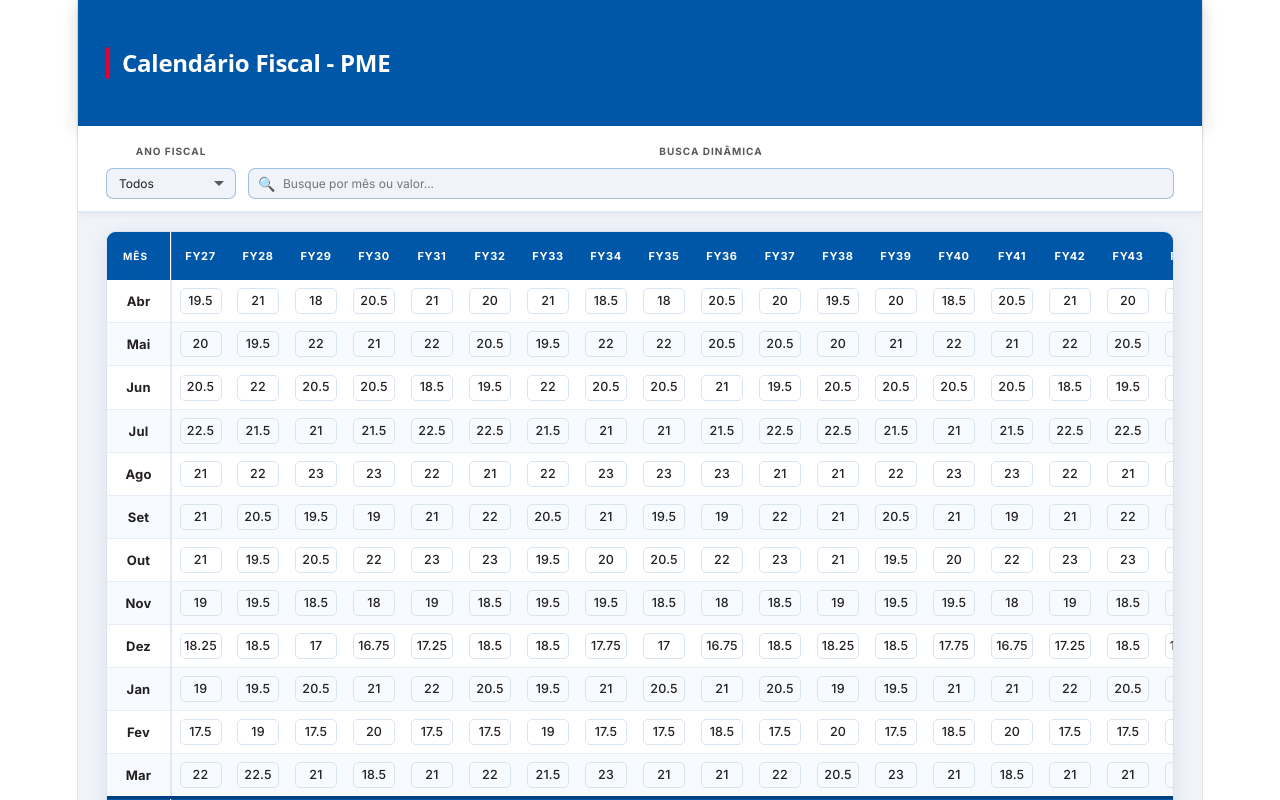
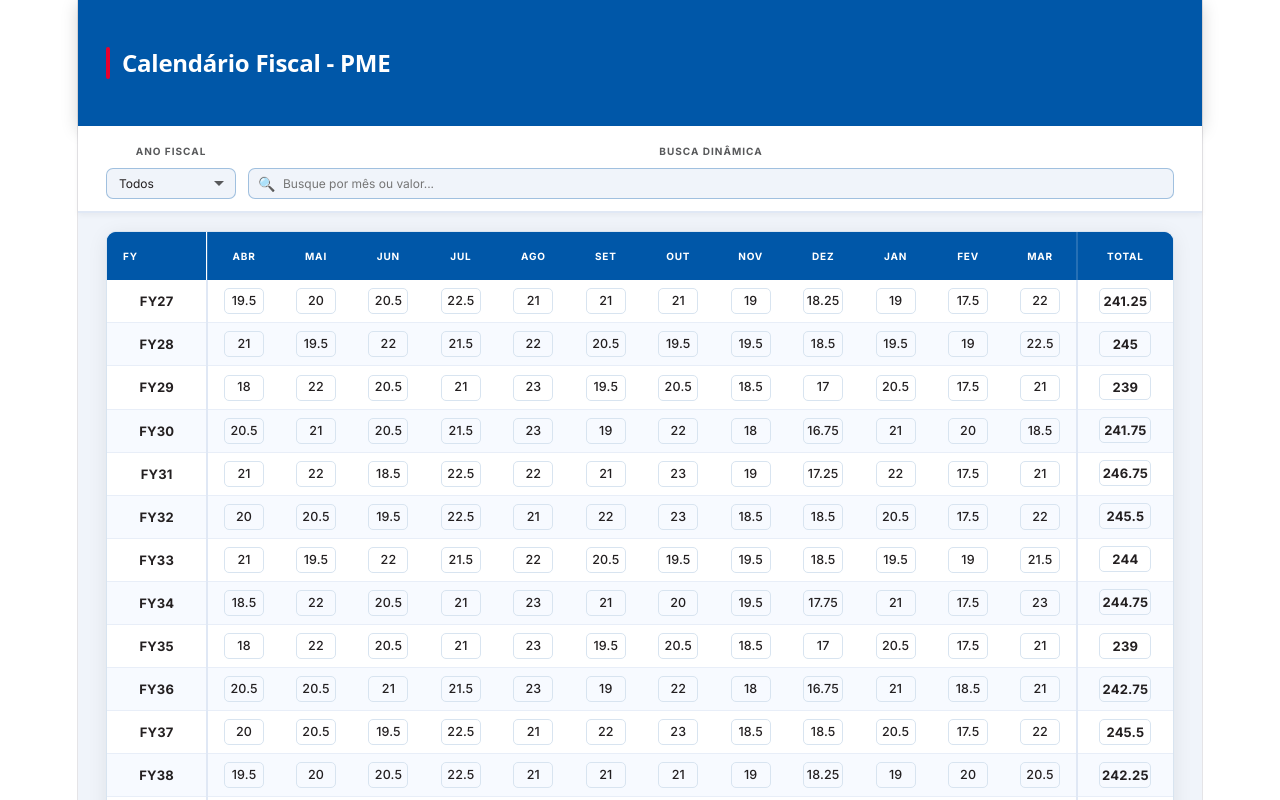
Before and after one commit to Aquiles-1983/calendario-fiscal, a React (Vite) app: page / in a window 1280 px wide. Shown: the top 800 px of the page. Built offline with nearby package versions, Linux system fonts and the light colour scheme.

Commit message:
Atualização do calendário

```diff
--- a/src/App.jsx
+++ b/src/App.jsx
@@ -268,7 +268,7 @@ function Modal({initialIdx, onClose}){
 
 // ── App ────────────────────────────────────────────────────────────────────────
 export default function App(){
-  const [sortRow,setSortRow]   = useState(null);
+  const [sortCol,setSortCol]   = useState(null);
   const [sortDir,setSortDir]   = useState(1);
   const [hoverCol,setHoverCol] = useState(null);
   const [hoverRow,setHoverRow] = useState(null);
@@ -276,31 +276,40 @@ export default function App(){
   const [busca,setBusca]       = useState("");
   const [modalIdx,setModalIdx] = useState(null);
 
-  const colsFY = useMemo(()=>
-    fyFiltro==="Todos" ? DATA : DATA.filter(r=>r.fy===fyFiltro),
-    [fyFiltro]);
+  // Linhas = FY filtrados
+  const rowsFY = useMemo(()=>{
+    let base = fyFiltro==="Todos" ? DATA : DATA.filter(r=>r.fy===fyFiltro);
+    if(busca.trim()){
+      const q=busca.trim().toLowerCase();
+      base=base.filter(r=>
+        r.fy.toLowerCase().includes(q)||
+        MESES.some(m=>String(r[m]).includes(q))||
+        String(r.T).includes(q)
+      );
+    }
+    return base;
+  },[fyFiltro,busca]);
 
-  const rowsMes = useMemo(()=>{
-    if(!busca.trim()) return MESES;
-    const q=busca.trim().toLowerCase();
-    return MESES.filter(m=>
-      m.toLowerCase().includes(q)||
-      colsFY.some(r=>String(r[m]).includes(q))
-    );
-  },[busca,colsFY]);
+  // Colunas = meses (sempre todos)
+  const colsMes = MESES;
 
-  const sortedCols = useMemo(()=>{
-    if(!sortRow) return colsFY;
-    return [...colsFY].sort((a,b)=>(a[sortRow]-b[sortRow])*sortDir);
-  },[colsFY,sortRow,sortDir]);
+  // Ordenar linhas (FY) pelo valor de um mês clicado
+  const sortedRows = useMemo(()=>{
+    if(!sortCol) return rowsFY;
+    return [...rowsFY].sort((a,b)=>{
+      const va = sortCol==="T" ? a.T : a[sortCol];
+      const vb = sortCol==="T" ? b.T : b[sortCol];
+      return (va-vb)*sortDir;
+    });
+  },[rowsFY,sortCol,sortDir]);
 
-  const handleSortRow = mes=>{
-    if(sortRow===mes) setSortDir(d=>-d);
-    else{ setSortRow(mes); setSortDir(1); }
+  const handleSortCol = col=>{
+    if(sortCol===col) setSortDir(d=>-d);
+    else{ setSortCol(col); setSortDir(1); }
   };
 
-  const avgMes = mes => colsFY.length
-    ? colsFY.reduce((s,r)=>s+r[mes],0)/colsFY.length : 0;
+  const avgCol = col => rowsFY.length
+    ? rowsFY.reduce((s,r)=>s+(col==="T"?r.T:r[col]),0)/rowsFY.length : 0;
 
   return(
     <div style={{minHeight:"100vh",background:"#F0F4FA",
@@ -377,73 +386,81 @@ export default function App(){
         </div>
       </div>
 
-      {/* TABELA: linhas = meses, colunas = FY */}
+      {/* TABELA: linhas = FY, colunas = Meses */}
       <div style={{padding:"18px 28px 36px"}}>
+        {sortedRows.length===0?(
+          <div style={{textAlign:"center",padding:"48px 0",color:SE.grayMd,fontSize:14}}>
+            Nenhum resultado encontrado.
+          </div>
+        ):(
           <div style={{overflowX:"auto",borderRadius:10,
             boxShadow:"0 4px 20px rgba(0,0,0,0.08)",border:"1px solid #D8E4F0"}}>
             <table style={{width:"100%",borderCollapse:"collapse",
               fontSize:12.5,fontFamily:"inherit",background:"#fff"}}>
               <thead>
                 <tr style={{background:SE.blue}}>
+                  {/* FY fixo */}
                   <th style={{padding:"11px 16px",textAlign:"left",color:"#fff",
                     fontSize:10,letterSpacing:"0.1em",textTransform:"uppercase",fontWeight:700,
-                  position:"sticky",left:0,background:SE.blue,zIndex:3,minWidth:64,
-                  borderRight:"2px solid rgba(255,255,255,0.15)"}}>Mês</th>
-                {sortedCols.map(r=>(
-                  <th key={r.fy}
-                    onMouseEnter={()=>setHoverCol(r.fy)}
+                    position:"sticky",left:0,background:SE.blue,zIndex:3,minWidth:72,
+                    borderRight:"2px solid rgba(255,255,255,0.15)"}}>FY</th>
+                  {/* Colunas = meses */}
+                  {colsMes.map(m=>(
+                    <th key={m} className="th-s"
+                      onClick={()=>handleSortCol(m)}
+                      onMouseEnter={()=>setHoverCol(m)}
                       onMouseLeave={()=>setHoverCol(null)}
-                    style={{padding:"11px 6px",textAlign:"center",minWidth:58,
-                      color:hoverCol===r.fy?SE.yellow:"#fff",fontSize:11,
-                      letterSpacing:"0.06em",fontWeight:700,
-                      background:hoverCol===r.fy?SE.blueDk:SE.blue,
-                      transition:"background .15s"}}>
-                    {r.fy}
+                      style={{padding:"11px 4px",textAlign:"center",minWidth:52,
+                        color:sortCol===m?SE.yellow:hoverCol===m?"rgba(255,255,255,0.8)":"#fff",
+                        fontSize:10,letterSpacing:"0.08em",textTransform:"uppercase",fontWeight:700,
+                        background:sortCol===m?SE.blueDk:SE.blue}}>
+                      {m}{sortCol===m?(sortDir===1?" ↑":" ↓"):""}
                     </th>
                   ))}
-                <th style={{padding:"11px 10px",textAlign:"center",minWidth:60,
-                  color:"#fff",fontSize:10,letterSpacing:"0.08em",
-                  textTransform:"uppercase",fontWeight:700,background:SE.blue,
-                  borderLeft:"2px solid rgba(255,255,255,0.15)"}}>Média</th>
+                  {/* Total */}
+                  <th className="th-s"
+                    onClick={()=>handleSortCol("T")}
+                    style={{padding:"11px 12px",textAlign:"center",minWidth:68,
+                      color:sortCol==="T"?SE.yellow:"#fff",fontSize:10,
+                      letterSpacing:"0.08em",textTransform:"uppercase",fontWeight:700,
+                      background:sortCol==="T"?SE.blueDk:SE.blue,
+                      borderLeft:"2px solid rgba(255,255,255,0.15)"}}>
+                    Total{sortCol==="T"?(sortDir===1?" ↑":" ↓"):""}
+                  </th>
                 </tr>
               </thead>
 
               <tbody>
-              {rowsMes.map((mes,ri)=>{
-                const isHR  = hoverRow===mes;
-                const isSrt = sortRow===mes;
+                {sortedRows.map((row,ri)=>{
+                  const isHR=hoverRow===row.fy;
                   return(
-                  <tr key={mes} className="row"
-                    onMouseEnter={()=>setHoverRow(mes)}
+                    <tr key={row.fy} className="row"
+                      onMouseEnter={()=>setHoverRow(row.fy)}
                       onMouseLeave={()=>setHoverRow(null)}
                       style={{background:ri%2===0?"#fff":"#F7FAFF",
                         borderBottom:"1px solid #E8EEF8"}}>
-
-                    <td className="th-s" onClick={()=>handleSortRow(mes)}
-                      style={{padding:"8px 12px",fontWeight:700,
-                        color:isSrt||isHR?SE.blue:SE.gray,fontSize:13,
+                      {/* FY */}
+                      <td style={{padding:"8px 16px",fontWeight:700,
+                        color:isHR?SE.blue:SE.gray,fontSize:13,
                         position:"sticky",left:0,zIndex:1,
                         background:isHR?"#EBF2FF":ri%2===0?"#fff":"#F7FAFF",
-                        borderRight:"2px solid #E0E8F5",whiteSpace:"nowrap",
-                        cursor:"pointer",userSelect:"none",transition:"color .15s"}}>
-                      {mes}
-                      {isSrt&&<span style={{marginLeft:4,fontSize:10,color:SE.grayMd}}>
-                        {sortDir===1?"↑":"↓"}
-                      </span>}
+                        borderRight:"2px solid #E0E8F5",
+                        whiteSpace:"nowrap",transition:"color .15s"}}>
+                        {row.fy}
                       </td>
-
-                    {sortedCols.map(r=>{
-                      const v=r[mes];
-                      const cellIdx=ALL_CELLS.findIndex(c=>c.fy===r.fy&&c.mes===mes);
-                      const isColHL=hoverCol===r.fy;
+                      {/* Células por mês */}
+                      {colsMes.map(m=>{
+                        const v=row[m];
+                        const cellIdx=ALL_CELLS.findIndex(c=>c.fy===row.fy&&c.mes===m);
+                        const isColHL=hoverCol===m;
                         return(
-                        <td key={r.fy} style={{padding:"6px 4px",textAlign:"center",
+                          <td key={m} style={{padding:"5px 3px",textAlign:"center",
                             background:isColHL?"#EBF2FF":"transparent"}}>
                             <div className="pip"
                               onClick={()=>setModalIdx(cellIdx)}
                               title="Ver calendário"
                               style={{display:"inline-flex",alignItems:"center",
-                              justifyContent:"center",width:42,height:26,
+                                justifyContent:"center",width:40,height:26,
                                 borderRadius:5,background:"transparent",
                                 color:SE.gray,fontWeight:500,fontSize:12.5,
                                 border:"1px solid #D8E4F0"}}>
@@ -452,47 +469,52 @@ export default function App(){
                           </td>
                         );
                       })}
-
-                    <td style={{padding:"6px 8px",textAlign:"center",
+                      {/* Total da linha */}
+                      <td style={{padding:"5px 8px",textAlign:"center",
                         borderLeft:"2px solid #E0E8F5"}}>
                         <div style={{display:"inline-flex",alignItems:"center",
-                        justifyContent:"center",width:46,height:26,
+                          justifyContent:"center",width:52,height:26,
                           borderRadius:5,background:"transparent",
-                        color:SE.grayMd,fontWeight:600,fontSize:12,
+                          color:SE.gray,fontWeight:700,fontSize:13,
                           border:"1px solid #D8E4F0"}}>
-                        {avgMes(mes).toFixed(1)}
+                          {fmt(row.T)}
                         </div>
                       </td>
                     </tr>
                   );
                 })}
+              </tbody>
 
-              {/* Linha Total */}
+              {/* Rodapé médias */}
+              {sortedRows.length>1&&(
+                <tfoot>
                   <tr style={{background:SE.blue,borderTop:`3px solid ${SE.blueDk}`}}>
-                <td style={{padding:"9px 12px",color:"#fff",fontSize:10,fontWeight:700,
+                    <td style={{padding:"9px 16px",color:"#fff",fontSize:10,fontWeight:700,
                       letterSpacing:"0.1em",textTransform:"uppercase",
                       position:"sticky",left:0,background:SE.blue,zIndex:1,
-                  borderRight:"2px solid rgba(255,255,255,0.15)"}}>Total</td>
-                {sortedCols.map(r=>(
-                  <td key={r.fy} style={{padding:"9px 4px",textAlign:"center"}}>
-                    <span style={{color:"#fff",fontSize:12,fontWeight:700}}>
-                      {fmt(r.T)}
+                      borderRight:"2px solid rgba(255,255,255,0.15)"}}>Média</td>
+                    {colsMes.map(m=>(
+                      <td key={m} style={{padding:"9px 3px",textAlign:"center"}}>
+                        <span style={{color:"#fff",fontSize:11,fontWeight:600}}>
+                          {avgCol(m).toFixed(1)}
                         </span>
                       </td>
                     ))}
                     <td style={{padding:"9px 8px",textAlign:"center",
                       borderLeft:"2px solid rgba(255,255,255,0.15)"}}>
                       <span style={{color:"#fff",fontSize:12,fontWeight:700}}>
-                    {avg(colsFY,"T").toFixed(2)}
+                        {avgCol("T").toFixed(2)}
                       </span>
                     </td>
                   </tr>
-            </tbody>
+                </tfoot>
+              )}
             </table>
           </div>
+        )}
 
         <div style={{marginTop:10,textAlign:"center",fontSize:11,color:SE.grayMd}}>
-          Clique em qualquer célula para abrir o calendário · Use ‹ › para navegar entre meses · Clique no mês para ordenar
+          Clique em qualquer célula para abrir o calendário · Use ‹ › para navegar · Clique no cabeçalho do mês para ordenar
         </div>
       </div>
     </div>
```
Lines whose indentation alone changed are shown as unchanged.
